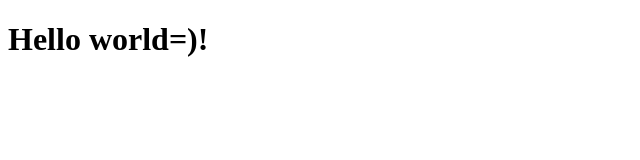
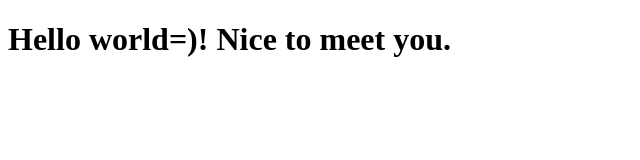
Before and after one commit to Miellisa/coursera-test, a plain HTML site: page site/index.html in a window 1280 px wide. Shown: the whole page, without its empty margins (0-640 px from the left). Drawn offline with Linux system fonts and the light colour scheme.

Commit message:
small aditions in our page content.

```diff
--- a/site/index.html
+++ b/site/index.html
@@ -4,6 +4,6 @@
 	<title>Hello world=)!</title>
 </head>
 <body>
-<h1> Hello world=)!</h1>
+<h1> Hello world=)! Nice to meet you.</h1>
 </body>
 </html>
```
